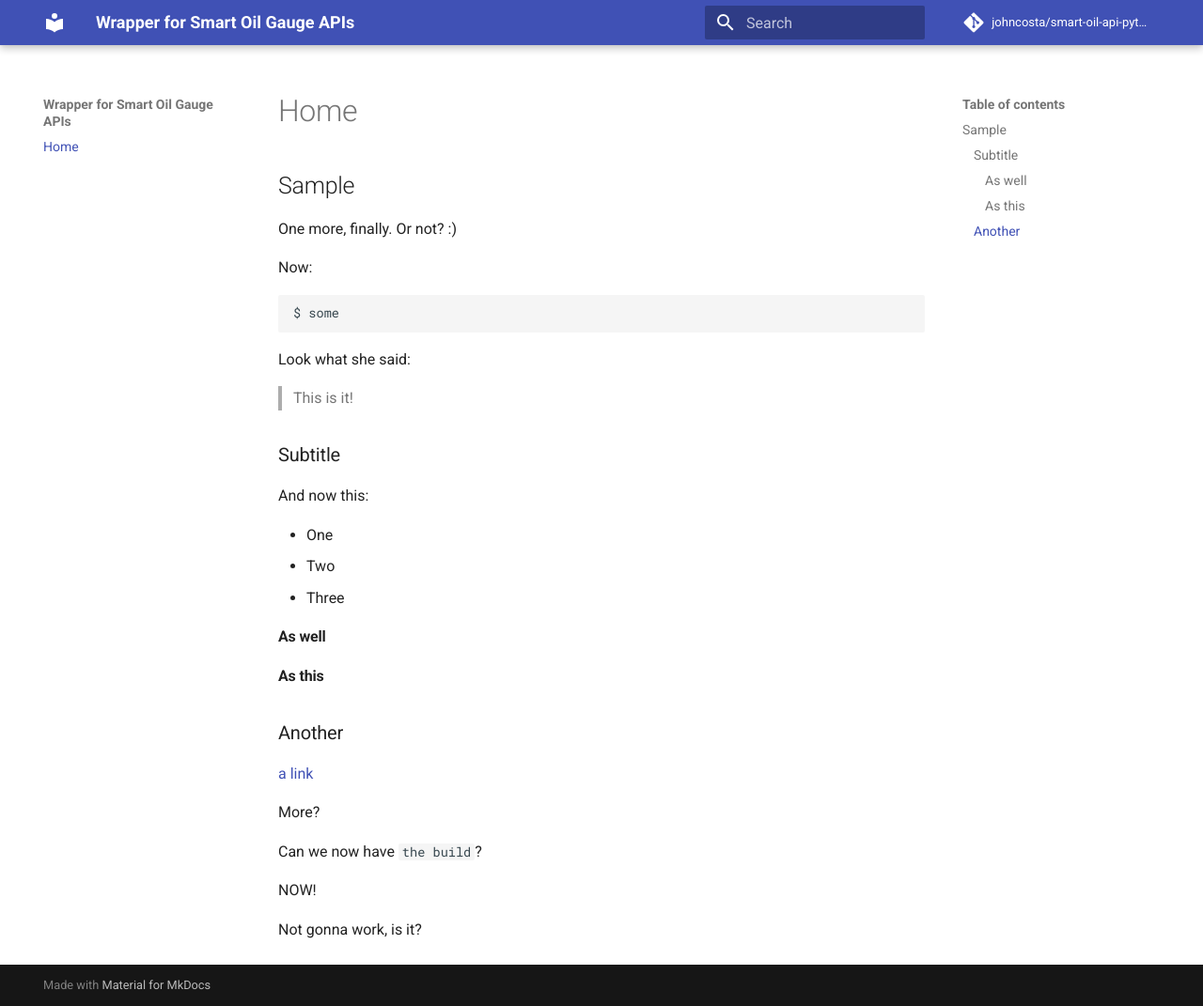
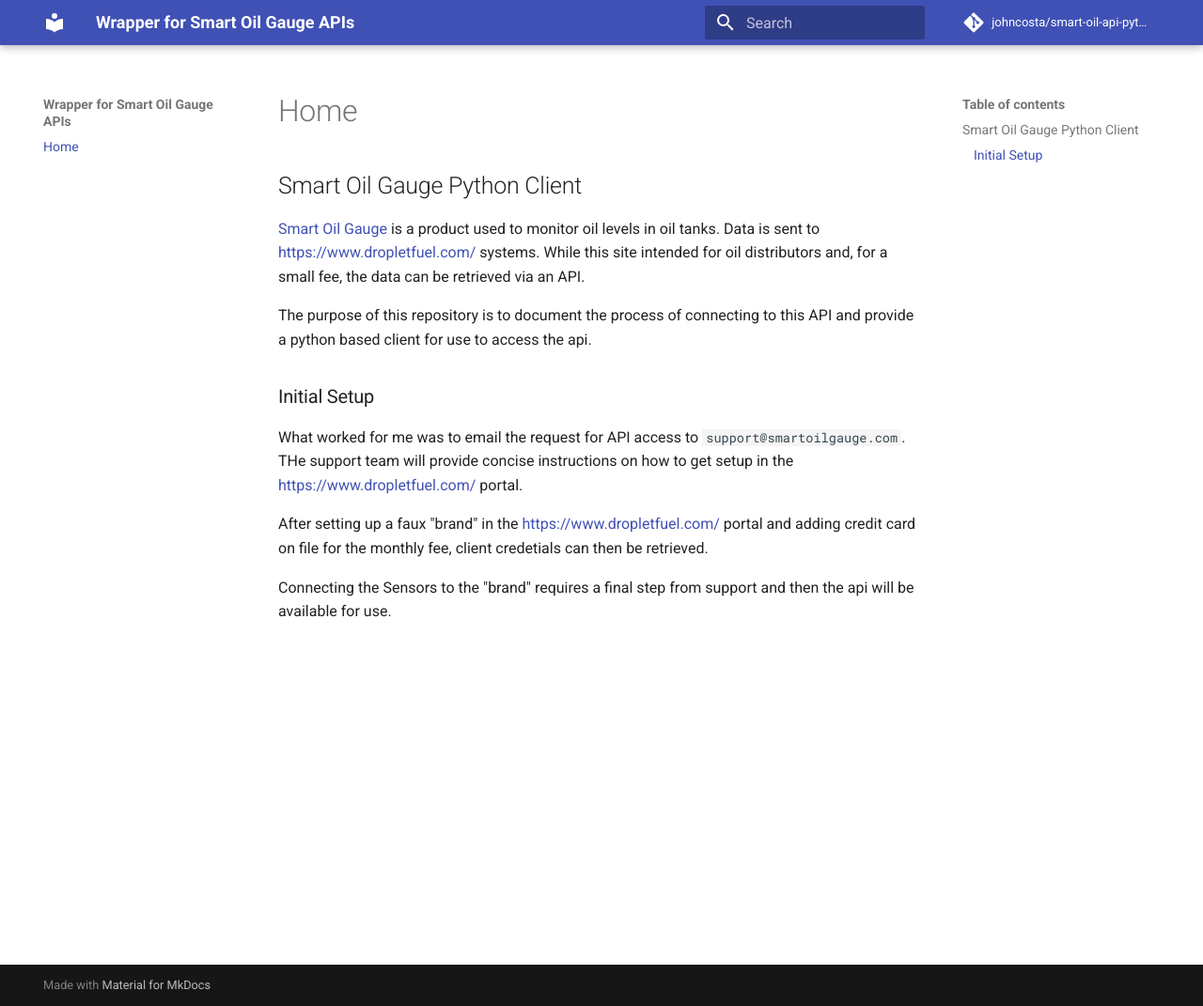
Before and after one commit to johncosta/smart-oil-client-python, an MkDocs documentation site: the page built from docs/index.md, in a window 1280 px wide and 1071 px high. Shown: the whole window at 94% size. Built offline with MkDocs 1.6.1 and Material for MkDocs 9.7.7, drawn with Linux system fonts in a browser that asks for light colours; comment, search, counter and statistics services are not loaded.

Commit message:
initial documentation (#8)

````diff
--- a/docs/index.md
+++ b/docs/index.md
@@ -1,40 +1,22 @@
-## Sample
+## Smart Oil Gauge Python Client
 
-One more, finally. Or not? :)
+[Smart Oil Gauge](https://www.smartoilgauge.com/) is a product used to monitor
+oil levels in oil tanks.  Data is sent to <https://www.dropletfuel.com/>
+systems. While this site intended for oil distributors and, for a small fee,
+the data can be retrieved via an API.
 
-Now:
+The purpose of this repository is to document the process of connecting to this
+API and provide a python based client for use to access the api.
 
-```
-$ some
-```
+### Initial Setup
 
-Look what she said:
+What worked for me was to email the request for API access to
+`support@smartoilgauge.com`. THe support team will provide concise instructions
+on how to get setup in the <https://www.dropletfuel.com/> portal.
 
-> This is it!
+After setting up a faux "brand" in the <https://www.dropletfuel.com/> portal
+and adding credit card on file for the monthly fee, client credetials can then
+be retrieved.
 
-### Subtitle
-
-And now this:
-
-- One
-- Two
-- Three
-
-
-#### As well
-
-#### As this
-
-### Another
-
-[a link](https://aws.com)
-
-More?
-
-
-Can we now have `the build`?
-
-NOW!
-
-
-Not gonna work, is it?
+Connecting the Sensors to the "brand" requires a final step from support and then
+the api will be available for use.
````
Also changed, not shown: 1 other file.
